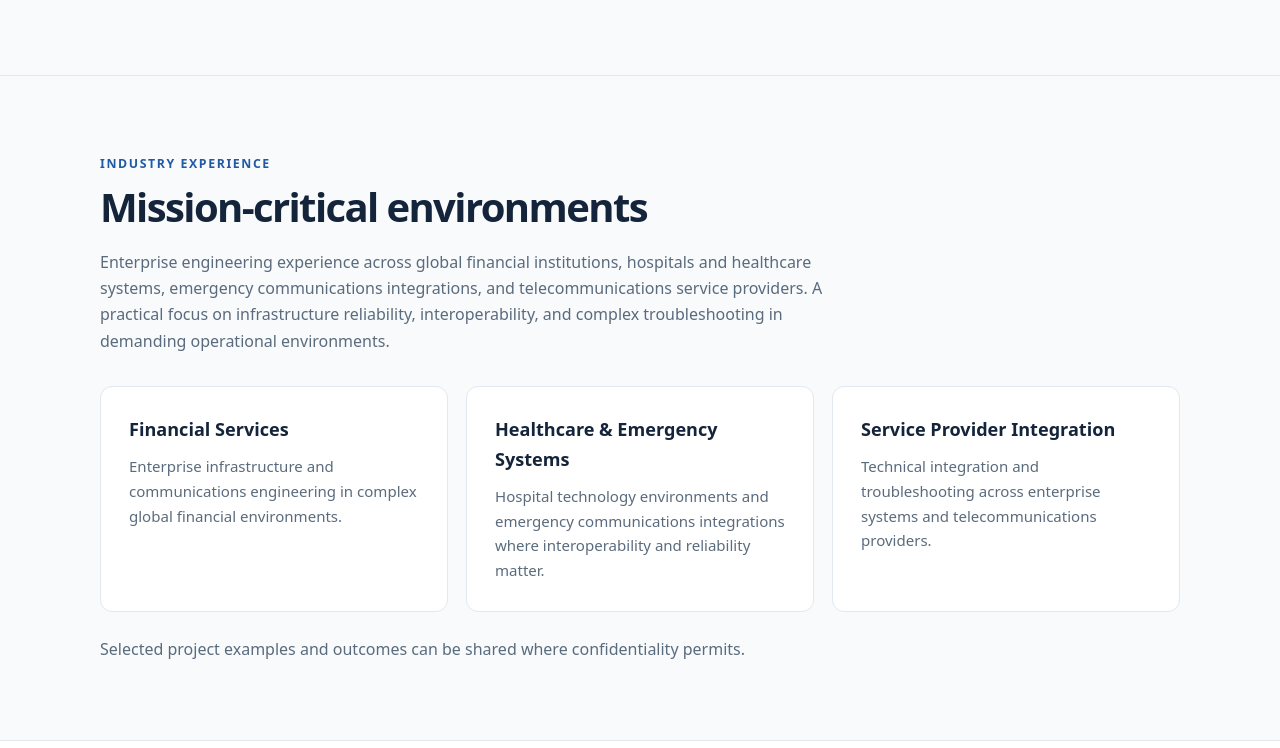
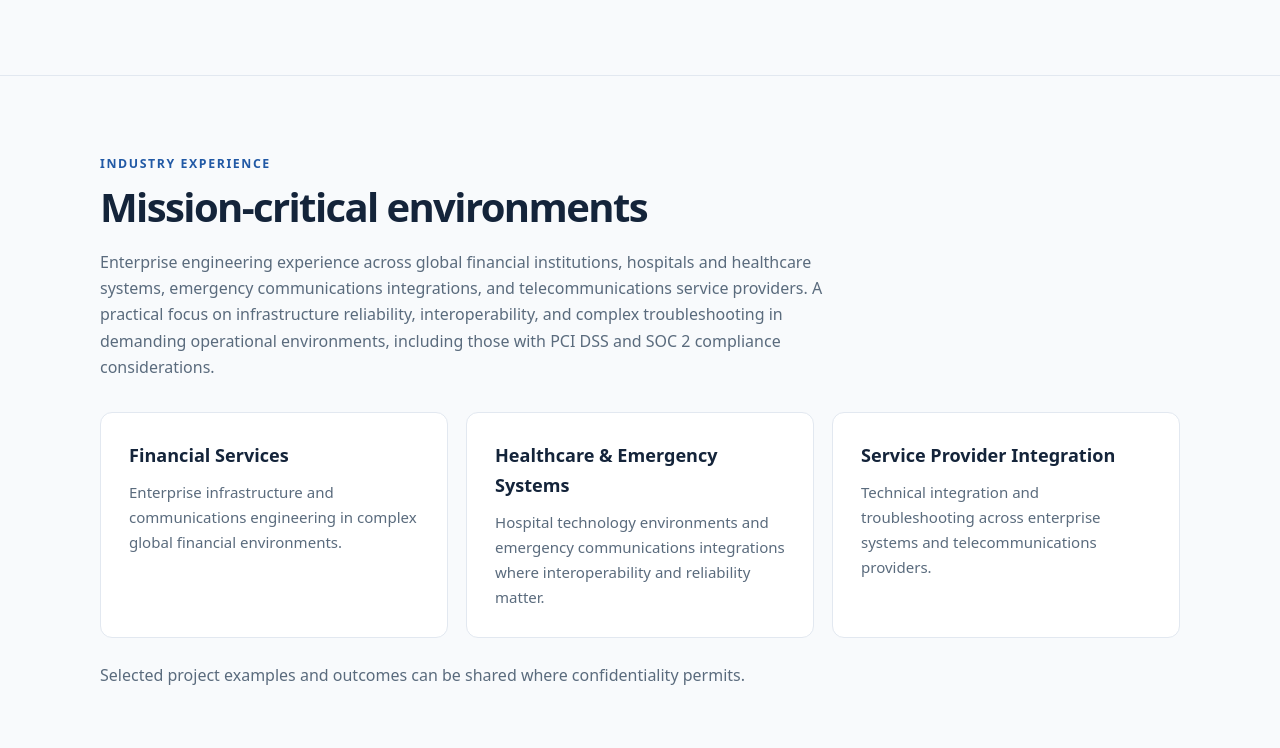
Before and after one commit to jcliff01/jcliff01.github.io, a plain HTML site: page index.html in a window 1280 px wide. Shown: the part 1752-2500 px from the top of the page. Drawn offline with Linux system fonts and the light colour scheme.

Commit message:
Mention PCI DSS and SOC 2 considerations in industry experience

```diff
--- a/index.html
+++ b/index.html
@@ -15,7 +15,7 @@
 <article class="tile"><h3>Advanced Troubleshooting</h3><p>Root-cause analysis and hands-on support for persistent, high-impact technical issues.</p></article>
 <article class="tile"><h3>DevOps & Integration</h3><p>CI/CD workflows, infrastructure as code, custom tooling, APIs, and AI-assisted automation across existing platforms.</p></article>
 </div></div></section>
-<section class="section tint" id="industries"><div class="wrap"><div class="eyebrow">Industry experience</div><h2>Mission-critical environments</h2><p class="intro">Enterprise engineering experience across global financial institutions, hospitals and healthcare systems, emergency communications integrations, and telecommunications service providers. A practical focus on infrastructure reliability, interoperability, and complex troubleshooting in demanding operational environments.</p><div class="grid"><article class="tile"><h3>Financial Services</h3><p>Enterprise infrastructure and communications engineering in complex global financial environments.</p></article><article class="tile"><h3>Healthcare & Emergency Systems</h3><p>Hospital technology environments and emergency communications integrations where interoperability and reliability matter.</p></article><article class="tile"><h3>Service Provider Integration</h3><p>Technical integration and troubleshooting across enterprise systems and telecommunications providers.</p></article></div><p class="intro" style="margin:24px 0 0">Selected project examples and outcomes can be shared where confidentiality permits.</p></div></section>
+<section class="section tint" id="industries"><div class="wrap"><div class="eyebrow">Industry experience</div><h2>Mission-critical environments</h2><p class="intro">Enterprise engineering experience across global financial institutions, hospitals and healthcare systems, emergency communications integrations, and telecommunications service providers. A practical focus on infrastructure reliability, interoperability, and complex troubleshooting in demanding operational environments, including those with PCI DSS and SOC 2 compliance considerations.</p><div class="grid"><article class="tile"><h3>Financial Services</h3><p>Enterprise infrastructure and communications engineering in complex global financial environments.</p></article><article class="tile"><h3>Healthcare & Emergency Systems</h3><p>Hospital technology environments and emergency communications integrations where interoperability and reliability matter.</p></article><article class="tile"><h3>Service Provider Integration</h3><p>Technical integration and troubleshooting across enterprise systems and telecommunications providers.</p></article></div><p class="intro" style="margin:24px 0 0">Selected project examples and outcomes can be shared where confidentiality permits.</p></div></section>
 <section class="section" id="background"><div class="wrap split"><div><div class="eyebrow">Professional background</div><h2>Experience that spans the full technology stack.</h2><p class="intro">My career has progressed from hands-on network engineering and advanced diagnostics to solution architecture, technical leadership, and principal engineering. I bring a practical understanding of both systems and the teams that operate them, with growing knowledge of cybersecurity and AI-enabled engineering.</p></div><div><ul class="facts"><li><strong>20+ years</strong>Enterprise IT and engineering experience</li><li><strong>Principal Engineer</strong>Architecture, reliability, and technical leadership</li><li><strong>University of Wisconsin–Stout</strong>B.S. Information Technology Management</li><li><strong>Professional certifications</strong>Cisco networking and collaboration; Genesys Cloud CX</li><li><strong>Technical Litigation Support</strong>Technical analysis and litigation support</li><li><strong>Wisconsin Army National Guard</strong>Honorably discharged infantry soldier; S2 intelligence TOC</li></ul></div></div></section>
 <section class="cta" id="contact"><div class="wrap"><div class="eyebrow">Get in touch</div><h2>Let's solve the hard problems.</h2><p>Available for project-based consulting, technical assessments, engineering support, and advisory engagements.</p><form class="inquiry" id="inquiry-form" action="https://formsubmit.co/hilber@gmail.com" method="POST"><input type="hidden" name="_subject" value="New project inquiry from website"><input type="hidden" name="_captcha" value="true"><input type="text" name="_honey" tabindex="-1" autocomplete="off" aria-hidden="true" style="position:absolute;left:-9999px"><div class="pair"><label>Your name <input name="name" autocomplete="name" required maxlength="120"></label><label>Email address <input name="email" type="email" autocomplete="email" required maxlength="200"></label></div><label>Organization (optional) <input name="organization" autocomplete="organization" maxlength="150"></label><label>How can I help? <textarea name="details" required maxlength="4000" placeholder="Briefly describe your project or technical challenge."></textarea></label><div class="actions"><button class="btn" type="submit">Send Inquiry</button></div><p class="note">Your inquiry is submitted through FormSubmit and delivered to my email. Please do not include passwords or confidential information.</p></form></div></section></main>
 <footer class="wrap">© <span id="year">2026</span> Jake. Principal Engineer & Technology Consultant.</footer><script>document.getElementById('year').textContent=new Date().getFullYear();</script></body></html>
```
